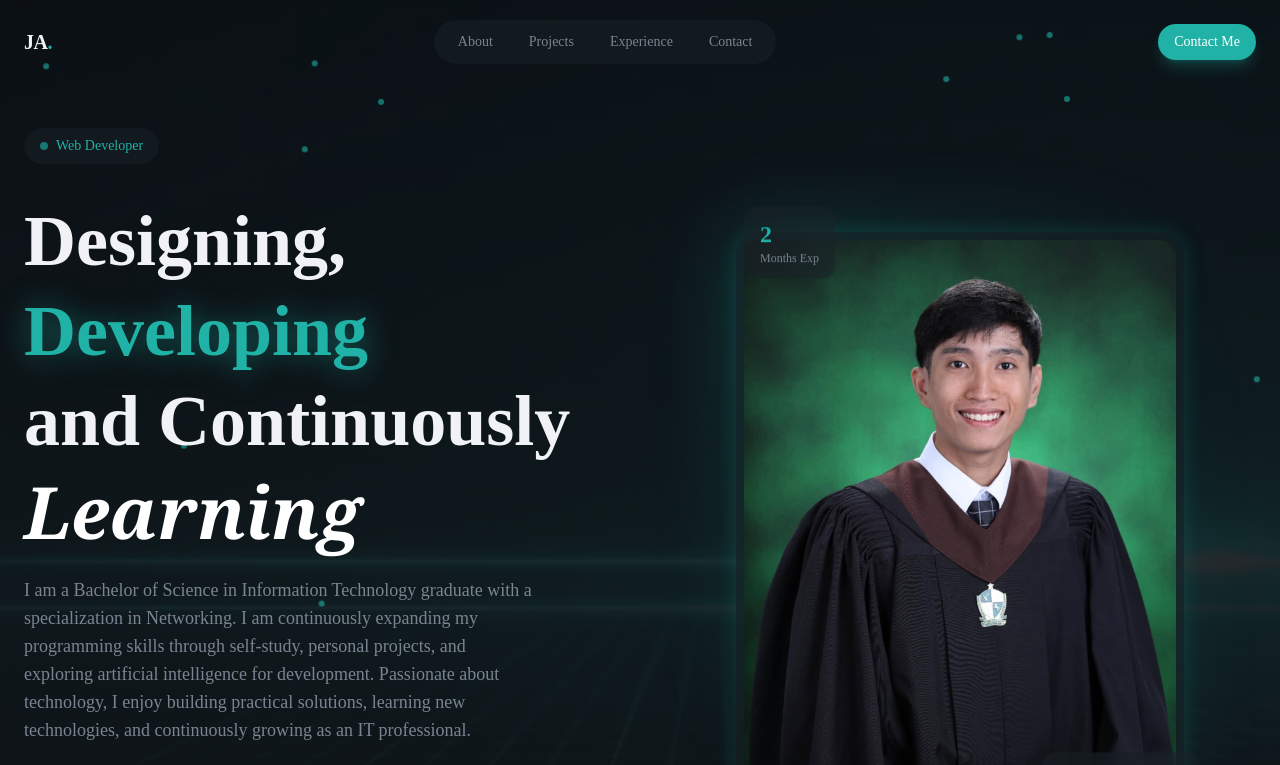
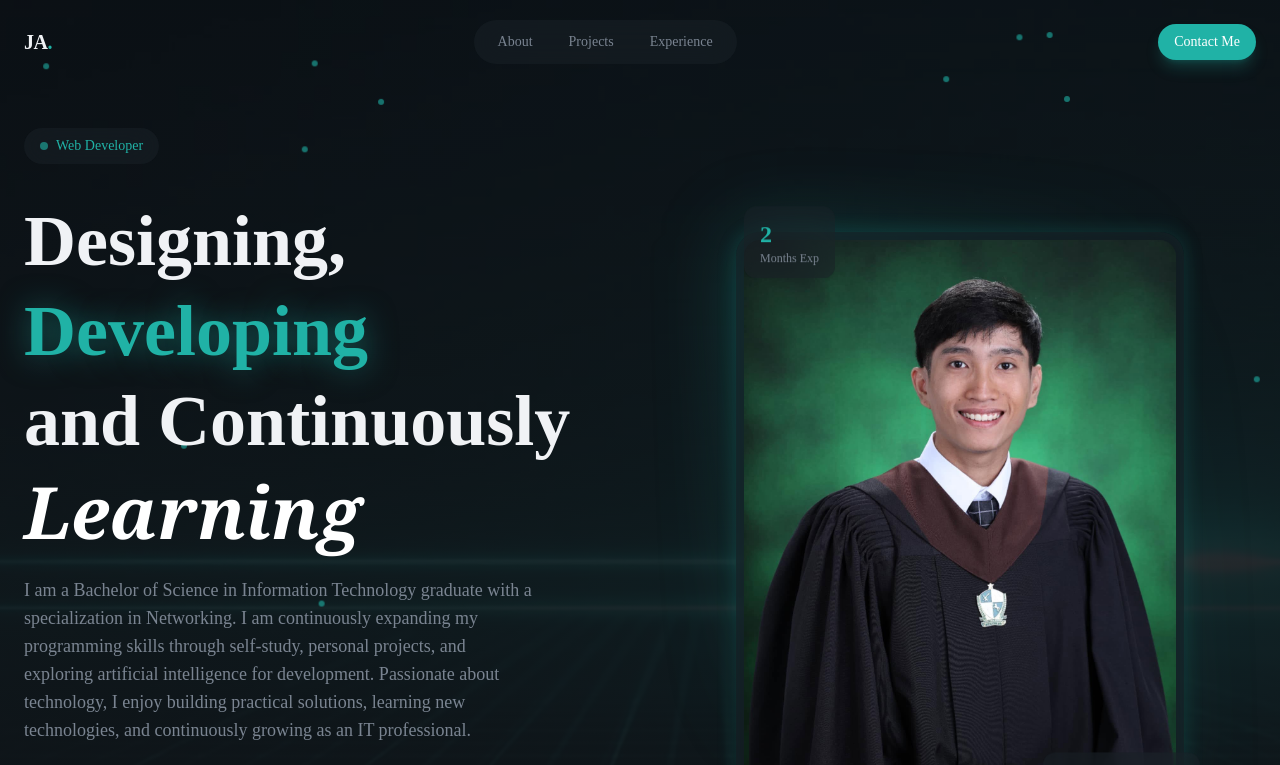
Before and after one commit to primo-0/personal-portfolio, a React (Vite) app: page / in a window 1280 px wide. Shown: the top 765 px of the page. Built offline with nearby package versions, Linux system fonts and the light colour scheme.

Commit message:
removed the extra contact button in the navbar

```diff
--- a/src/layout/Navbar.jsx
+++ b/src/layout/Navbar.jsx
@@ -5,7 +5,7 @@ const navLinks = [
     {href:"#about", label:"About"},
     {href:"#projects", label:"Projects"},
     {href:"#experience", label:"Experience"},
-    {href:"#contact", label:"Contact"},
+
 ];
 export const Navbar = () => {
     const [isMobileMenuOpen, setIsMobileMenuOpen] = useState (false);
```
